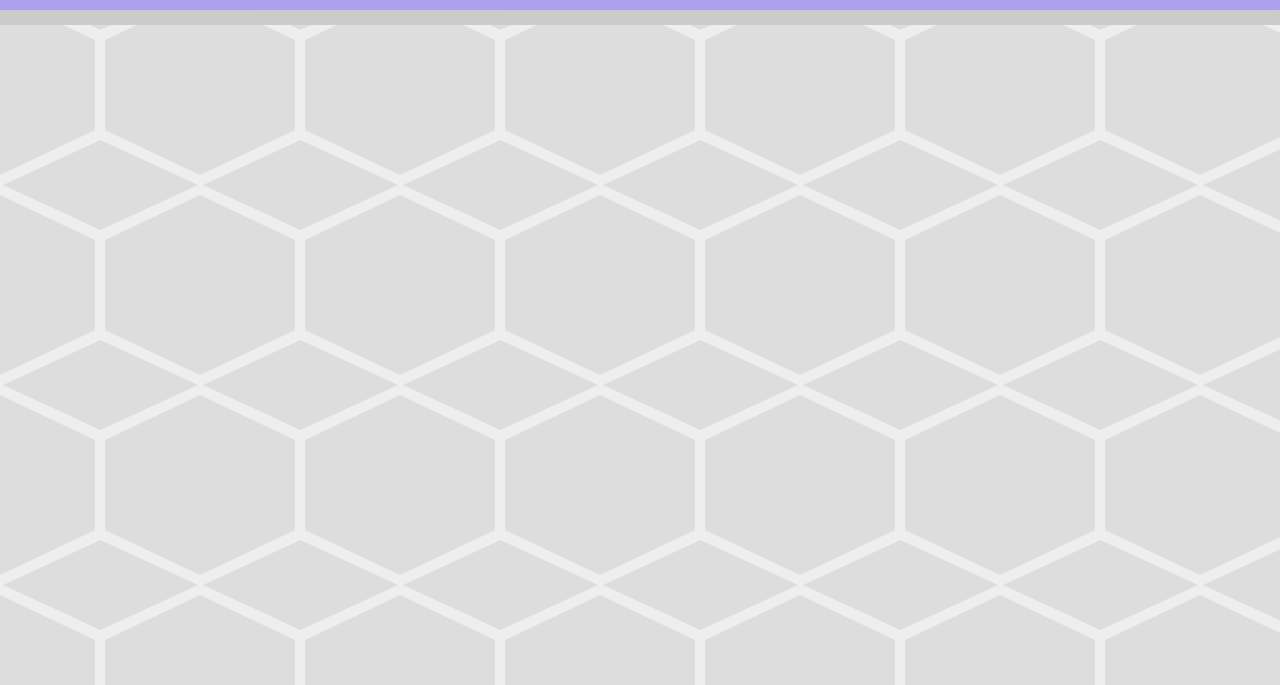
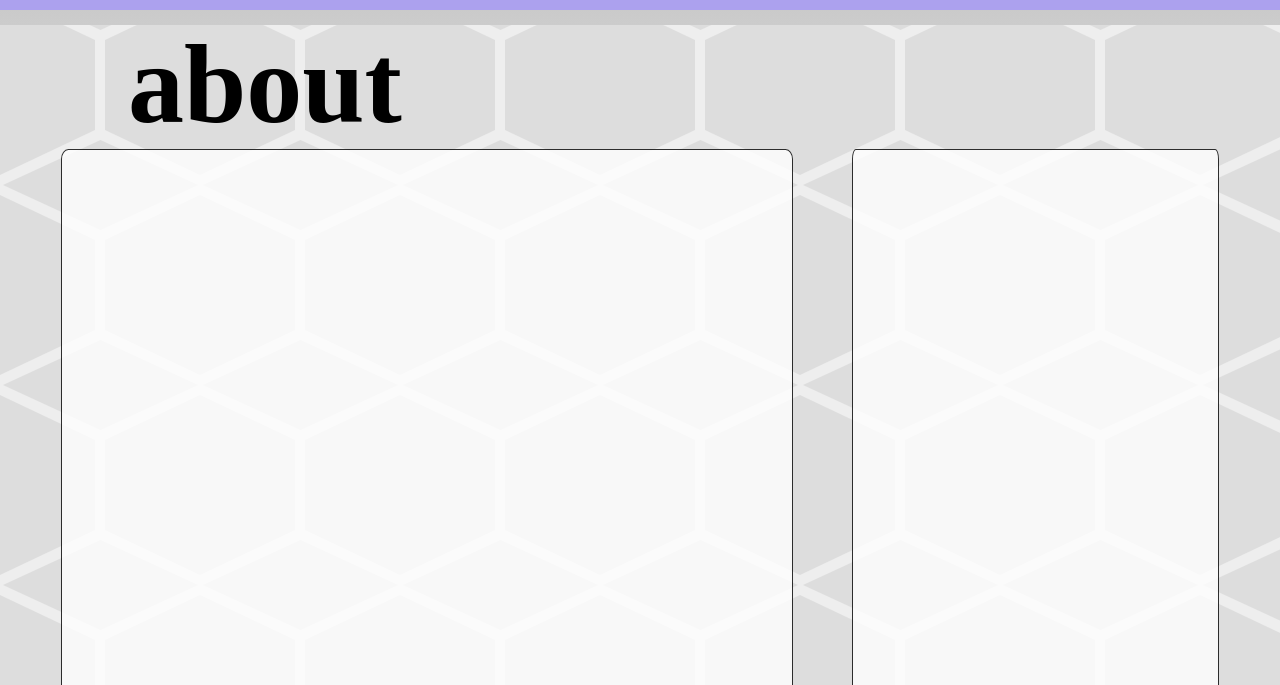
Before and after one commit to TommyBrader/lockdown-lifesavers, a plain HTML site: page sections/information/information-about.html in a window 1280 px wide. Shown: the part 115-800 px from the top of the page. Drawn offline with Linux system fonts and the light colour scheme.

Commit message:
start page structure

```diff
--- a/sections/global-styles.css
+++ b/sections/global-styles.css
@@ -79,3 +79,38 @@ body,
   top: -60px;
   left: 15px;
 }
+
+#heading-main {
+  font-size: 7rem;
+  margin: 135px 0px 0px 10%;
+}
+
+.content-section {
+  display: flex;
+  justify-content: center;
+}
+
+.content-container {
+  display: flex;
+  justify-content: space-around;
+  width: 95%;
+  /* margin-top: 165px; */
+  margin-bottom: 30px;
+}
+
+#section1 {
+  width: 60%;
+}
+
+#section2 {
+  width: 30%;
+}
+
+#section1,
+#section2 {
+  height: 1000px;
+  border: #000000 1px solid;
+  background-color: white;
+  opacity: 0.8;
+  border-radius: 1%;
+}
--- a/sections/information/information-about.html
+++ b/sections/information/information-about.html
@@ -8,7 +8,17 @@
   </head>
   <body id="body">
     <header id="header"></header>
-    <div id="testbox"></div>
+
+    <main>
+      <h1 id="heading-main"></h1>
+      <section class="content-section">
+        <div class="content-container">
+          <section id="section1"></section>
+          <section id="section2"></section>
+        </div>
+      </section>
+    </main>
+
     <footer id="footer"></footer>
     <script src="../navigation-script.js"></script>
   </body>
--- a/sections/navigation-script.js
+++ b/sections/navigation-script.js
@@ -95,6 +95,8 @@ function createSecondaryNav() {
       }
     }
   }
+  let heading = document.querySelector('#heading-main')
+  heading.textContent = currentSubSection
 }
 
 createMainNav()
@@ -102,7 +104,7 @@ createSecondaryNav()
 
 function footerNav() {
   let footer = document.querySelector('#footer')
-  footer.textContent = 'Hello'
+  footer.textContent = 'Footer'
 }
 
 footerNav()
```
Also changed, not shown: sections/information/information-updates.html (+9 -1 lines).
